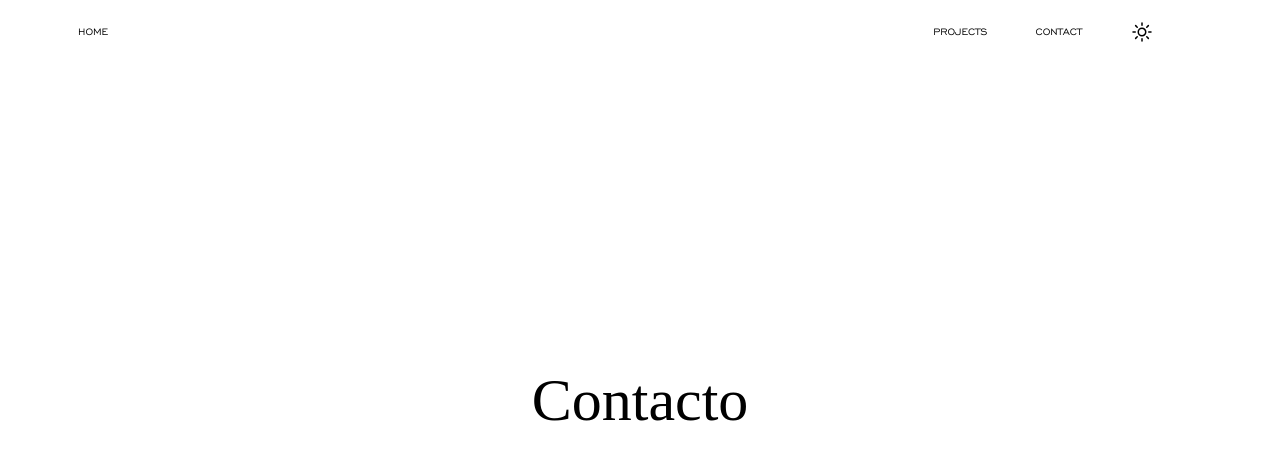
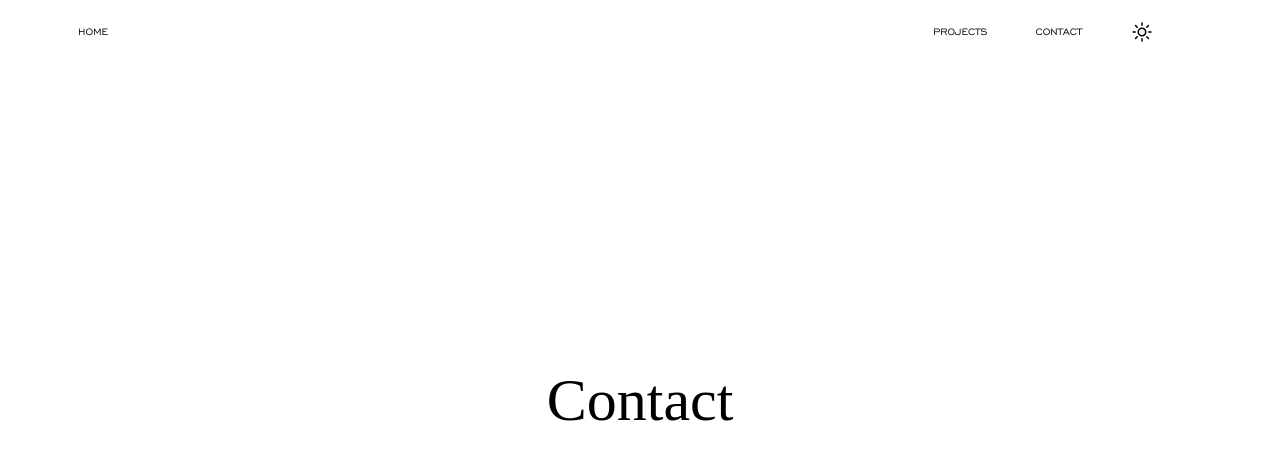
Before and after one commit to francociprian/portfolio, a Next.js app: page /contact in a window 1280 px wide. Shown: the top 460 px of the page. Built offline with nearby package versions, Linux system fonts and the light colour scheme; a web font is replaced by a local one.

Commit message:
updating page contact

```diff
--- a/src/pages/contact.tsx
+++ b/src/pages/contact.tsx
@@ -1,7 +1,28 @@
+import { motion, AnimatePresence, MotionProps, AnimatePresenceProps } from "framer-motion";
+
 export default function contact() {
+  const presenceProps: AnimatePresenceProps = {
+    mode: 'wait',
+  };
+  const ease: number[] = [0.08, 0.82, 0.17, 1];
+  const enterLeftProps: MotionProps = {
+    initial: { opacity: 0, x: -800 },
+    animate: {
+      opacity: 1,
+      x: 0,
+      transition: { duration: 0.95, delay: 0.2, ease: ease },
+    },
+    exit: {
+      opacity: 0,
+      x: -800,
+      transition: { duration: 0.95, ease: ease },
+    },
+  };
   return (
-    <div className='h-screen flex justify-center items-center'>
-      <h1 className='text-6xl font-Sohne'>Contacto</h1>
-    </div>
+    <AnimatePresence {...presenceProps}>
+      <div className='h-screen flex justify-center items-center'>
+        <motion.h1 {...enterLeftProps} className='text-6xl font-Sohne'>Contact</motion.h1>
+      </div>
+    </AnimatePresence>
   )
 }
```
